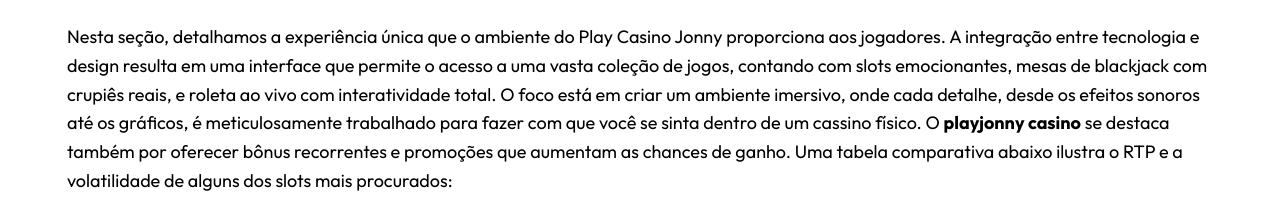
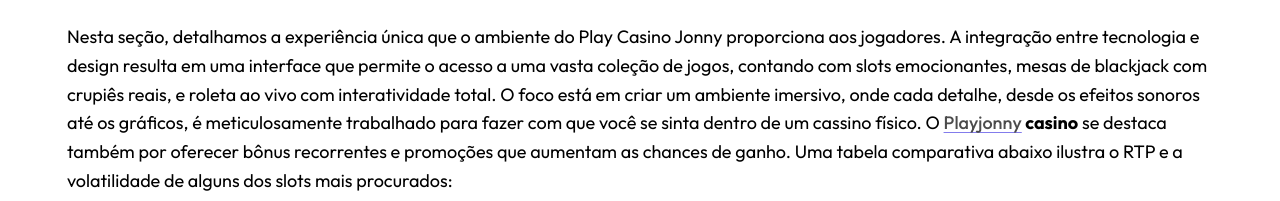
Before and after one commit to gbi-88/playjonnyapp.pt, a plain HTML site: page index.html in a window 1280 px wide. Shown: the part 3858-4059 px from the top of the page. Drawn offline with Linux system fonts and the light colour scheme.

Commit message:
Update index.html

```diff
--- a/index.html
+++ b/index.html
@@ -365,7 +365,7 @@
 crupiês reais, e roleta ao vivo com interatividade total. O foco está em
 criar um ambiente imersivo, onde cada detalhe, desde os efeitos sonoros
 até os gráficos, é meticulosamente trabalhado para fazer com que você se
-sinta dentro de um cassino físico. O <strong>playjonny casino</strong> se destaca
+sinta dentro de um cassino físico. O <strong><a href="https://play-jonny.pt" title="Playjonny">Playjonny</a> casino</strong> se destaca
 também por oferecer bônus recorrentes e promoções que aumentam as
 chances de ganho. Uma tabela comparativa abaixo ilustra o RTP e a
 volatilidade de alguns dos slots mais procurados:</p>
```
